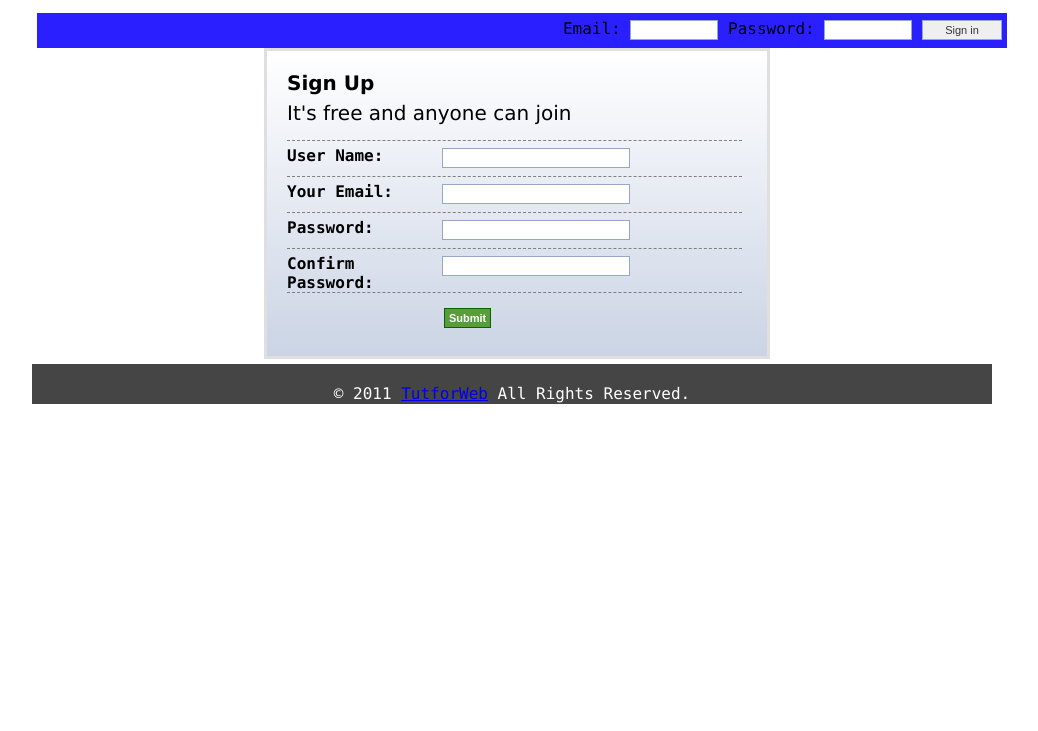
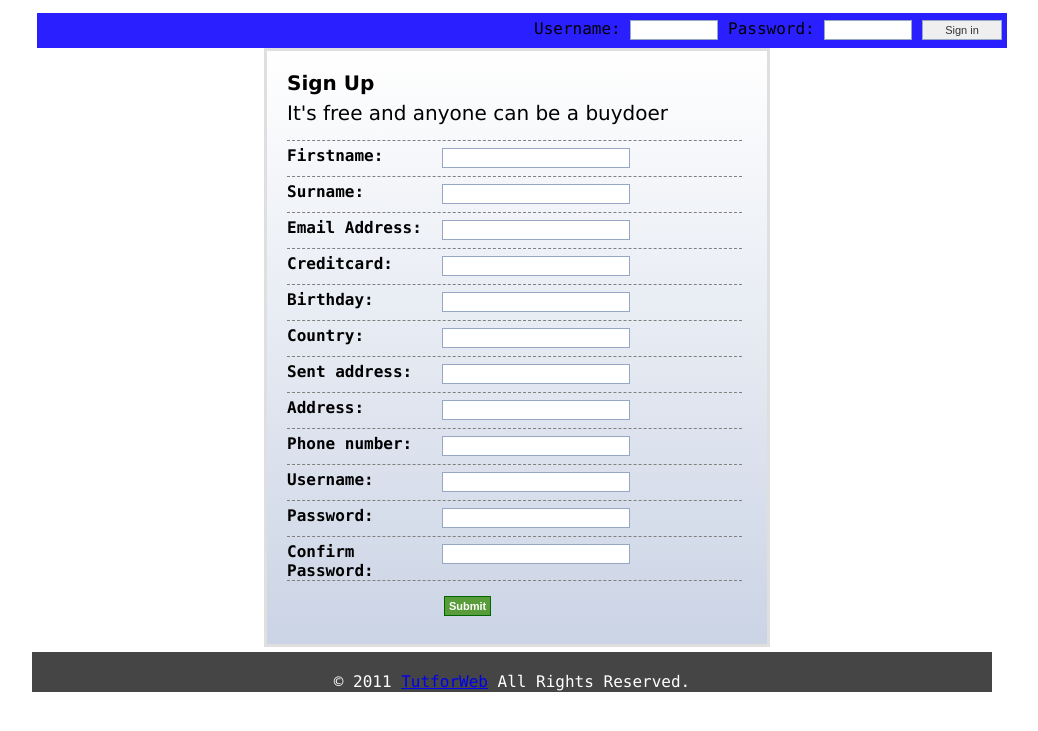
Before and after one commit to rainaz/buydo, a CodeIgniter app: page /buydo/index.php/user/index in a window 1280 px wide. Shown: the top 731 px of the page, without its empty margins (128-1166 px from the left). Run offline with CodeIgniter, Linux system fonts and the light colour scheme.

Commit message:
sendEmail, login,register controller and model

```diff
--- a/application/controllers/user.php
+++ b/application/controllers/user.php
@@ -27,10 +27,10 @@ class User extends CI_Controller{
  }
  public function login()
  {
-  $email=$this->input->post('email');
-  $password=md5($this->input->post('pass'));
+  $username=$this->input->post('username');
+  $password=md5($this->input->post('password'));
 
-  $result=$this->user_model->login($email,$password);
+  $result=$this->user_model->login($username,$password);
   if($result) $this->welcome();
   else        $this->index();
  }
@@ -46,9 +46,9 @@ class User extends CI_Controller{
   $this->load->library('form_validation');
   // field name, error message, validation rules
   $this->form_validation->set_rules('user_name', 'User Name', 'trim|required|min_length[4]|xss_clean');
-  $this->form_validation->set_rules('email_address', 'Your Email', 'trim|required|valid_email');
-  $this->form_validation->set_rules('password', 'Password', 'trim|required|min_length[4]|max_length[32]');
-  $this->form_validation->set_rules('con_password', 'Password Confirmation', 'trim|required|matches[password]');
+//  $this->form_validation->set_rules('email_address', 'Your Email', 'trim|required|valid_email');
+//  $this->form_validation->set_rules('password', 'Password', 'trim|required|min_length[4]|max_length[32]');
+//  $this->form_validation->set_rules('con_password', 'Password Confirmation', 'trim|required|matches[password]');
 
   if($this->form_validation->run() == FALSE)
   {
--- a/application/models/user_model.php
+++ b/application/models/user_model.php
@@ -1,22 +1,137 @@
 <?php if ( ! defined('BASEPATH')) exit('No direct script access allowed');
 class User_model extends CI_Model {
+
+    private $attributes = "user_id, name, surname, email, creditcard, birthday, country,sent_address,address,
+    username, password, phone_no,start_banned, banned_duration, banned_reason, penalty_count";
+
+
+
  public function __construct()
  {
   parent::__construct();
  }
- function login($email,$password)
+  public function test(){
+    $query = $this->db->query("SELECT * FROM users");
+    return $query->result();
+  }
+
+  public function addUser($name, $surname, $email, $creditcard, $birthday, $country
+    , $sentAddress, $address, $username, $password, $phoneNo
+    , $bannedby, $startBanned, $bannedDuration, $bannedReason, $penaltyCount){
+    $lastrow = $this->db->insert_id();
+    $insvalue = "('".$lastrow."', '".
+      $name."', '".
+      $surname."', '".
+      $email."', '".
+      $creditcard."', '".
+      $birthday."', '".
+      $country."', '".
+      $sentAddress."', '".
+      $address."', '".
+      $username."', '".
+      $password."', '".
+      $phoneNo."', '".
+      $startBanned."', '".
+      $bannedDuration."', '".
+      $bannedReason."', '".
+      $penaltyCount."')";
+    $sql = "INSERT INTO users ($this->attributes) values ".$insvalue;
+
+    if(verifyUserExistByEmail($email))
+      $query = $this->db->query($sql);
+
+    if($query > 0){
+      return true;
+    }
+    return false;
+
+  }
+    public function isAuthenValid($username, $password){
+    $query = $this->db->query("SELECT `user_id` FROM `users` WHERE `username`='".$username."' AND `password`='".sha1($password)."';");
+    if($query->num_rows() !=1 )
+      return false;
+    else
+      return $query->first_row()->user_id;
+  }
+
+  public function verifyUserExistByEmail($email){
+    $sql = "SELECT user_id FROM users WHERE email = "."'".$email."'";
+    $query = $this->db->query($sql);
+    if($query > 0){
+      return true;
+    }
+    return false;
+  }
+
+
+
+  public function getLastRow(){
+    return $this->db->insert_id();
+  }
+
+  public function getUserIDByEmail($email){
+    $query = $this->db->query("SELECT user_id FROM users WHERE email = '".$email."'");
+    if($query->num_rows() > 0){
+      return $query->row()->user_id;
+    }
+    return false;
+  }
+
+  public function getUserByUserID($id){
+    $query = $this->db->query("SELECT $this->attributes FROM users WHERE user_id = '".$id."'");
+    if($query->num_rows() > 0){
+      return $query->row();
+    }
+    return false;
+  }
+
+  public function setNameByUserID($id, $nname){
+    $sql = "UPDATE users SET name = "."'".$nname."'"."WHERE user_id = "."'".$id."'";
+    $query = $this->db->query($sql);
+    if($query > 0) return true;
+    return false;
+  }
+
+  public function setSurnameByUserID($id, $nsurname){
+    $sql = "UPDATE users SET surname = "."'".$nsurname."'"."WHERE user_id = "."'".$id."'";
+    $query = $this->db->query($sql);
+    if($query > 0) return true;
+    return false;
+  }
+
+
+  public function manageProfileByUserID($id,$name,$surname,$sentAddress,$address,$country,$email,$phoneNo,$creditcard,$password){
+
+    //null concern if null -> don't update or update using old data
+    $sql = "UPDATE users
+        SET name = "."'".$name."',
+        surname = "."'".$surname."',
+        sent_address = "."'".$sentAddress."',
+        address = "."'".$address."',
+        country = "."'".$country."',
+        email = "."'".$email."',
+        phone_no = "."'".$phoneNo."',
+        creditcard = "."'".$creditcard."',
+        password = "."'".$password.".'
+        WHERE user_id = "."'".$id."'";
+
+    $query = $this->db->query($sql);
+  }
+
+
+ function login($username,$password)
  {
-  $this->db->where("email",$email);
+    $this->db->where("username",$username);
    $this->db->where("password",$password);
 
-  $query=$this->db->get("user2");
+   $query=$this->db->get("users");
   if($query->num_rows()>0)
    {
        foreach($query->result() as $rows)
      {
         //add all data to session
        $newdata = array(
-      'user_id'  => $rows->id,
+        'user_id'  => $rows->user_id,
        'user_name'  => $rows->username,
        'user_email'    => $rows->email,
        'logged_in'  => TRUE,
@@ -27,14 +142,28 @@ class User_model extends CI_Model {
   }
   return false;
  }
+
+
  public function add_user()
  {
   $data=array(
-    'username'=>$this->input->post('user_name'),
-    'email'=>$this->input->post('email_address'),
-    'password'=>md5($this->input->post('password'))
+    'name'=>$this->input->post('name'),
+    'surname'=>$this->input->post('surname'),
+    'email'=>$this->input->post('email'),
+    'creditcard'=>$this->input->post('creditcard'),
+    'birthday'=>$this->input->post('birthday'),
+    'country'=>$this->input->post('country'),
+    'sent_address'=>$this->input->post('sent_address'),
+    'address'=>$this->input->post('address'),
+    'username'=>$this->input->post('username'),
+    'password'=>md5($this->input->post('password')),
+     'phone_no'=>$this->input->post('phone_no'),
+     'start_banned'=>$this->input->post('start_banned'),
+     'banned_duration'=>$this->input->post('banned_duration'),
+     'banned_reason'=>$this->input->post('banned_reason'),
+     'penalty_count'=>$this->input->post('penalty_count'),
   );
-  $this->db->insert('user2',$data);
+  $this->db->insert('users',$data);
  }
 }
 ?>
--- a/application/views/registration_view.php
+++ b/application/views/registration_view.php
@@ -2,27 +2,82 @@
 <div class="signup_wrap">
 <div class="signin_form">
  <?php echo form_open("user/login"); ?>
-  <label for="email">Email:</label>
-  <input type="text" id="email" name="email" value="" />
+
+  <label for="username">Username:</label>
+  <input type="text" id="username" name="username" value="" />
   <label for="password">Password:</label>
-  <input type="password" id="pass" name="pass" value="" />
+  <input type="password" id="password" name="password" value="" />
   <input type="submit" class="" value="Sign in" />
+
  <?php echo form_close(); ?>
 </div><!--<div class="signin_form">-->
 </div><!--<div class="signup_wrap">-->
 <div class="reg_form">
 <div class="form_title">Sign Up</div>
-<div class="form_sub_title">It's free and anyone can join</div>
+<div class="form_sub_title">It's free and anyone can be a buydoer</div>
  <?php echo validation_errors('<p class="error">'); ?>
  <?php echo form_open("user/registration"); ?>
-  <p>
-  <label for="user_name">User Name:</label>
-  <input type="text" id="user_name" name="user_name" value="<?php echo set_value('user_name'); ?>" />
+
+
+
+<!--    'name'=>$this->input->post('name'),
+   'surname'=>$this->input->post('surname'),
+    'email'=>$this->input->post('email'),
+    'creditcard'=>$this->input->post('creditcard'),
+    'birthday'=>$this->input->post('birthday'),
+    'country'=>$this->input->post('country'),
+    'sent_address'=>$this->input->post('sent_address'),
+    'address'=>$this->input->post('address'),
+    'username'=>$this->input->post('username'),
+    'password'=>md5($this->input->post('password')),
+     'phone_no'=>$this->input->post('phone_no'),
+     'start_banned'=>$this->input->post('start_banned'),
+     'banned_duration'=>$this->input->post('banned_duration'),
+     'banned_reason'=>$this->input->post('banned_reason'),
+     'penalty_count'=>$this->input->post('penalty_count'), -->
+
+ <p>
+  <label for="name">Firstname:</label>
+  <input type="text" id="name" name="name" value="<?php echo set_value('name'); ?>" />
+  </p>
+   <p>
+  <label for="surname">Surname:</label>
+  <input type="text" id="surname" name="surname" value="<?php echo set_value('surname'); ?>" />
+  </p>
+   <p>
+  <label for="email_address">Email Address:</label>
+  <input type="text" id="email" name="email" value="<?php echo set_value('email'); ?>" />
+  </p>
+   <p>
+  <label for="creditcard">Creditcard:</label>
+  <input type="text" id="creditcard" name="creditcard" value="<?php echo set_value('creditcard'); ?>" />
   </p>
   <p>
-  <label for="email_address">Your Email:</label>
-  <input type="text" id="email_address" name="email_address" value="<?php echo set_value('email_address'); ?>" />
+  <label for="birthday">Birthday:</label>
+  <input type="text" id="birthday" name="birthday" value="<?php echo set_value('birthday'); ?>" />
   </p>
+  <p>
+  <label for="country">Country:</label>
+  <input type="text" id="country" name="country" value="<?php echo set_value('country'); ?>" />
+  </p>
+   <p>
+  <label for="sent_address">Sent address:</label>
+  <input type="text" id="sent_address" name="sent_address" value="<?php echo set_value('sent_address'); ?>" />
+  </p>
+     <p>
+  <label for="address">Address:</label>
+  <input type="text" id="address" name="address" value="<?php echo set_value('address'); ?>" />
+  </p>
+       <p>
+  <label for="phone_no">Phone number:</label>
+  <input type="text" id="phone_no" name="phone_no" value="<?php echo set_value('phone_no'); ?>" />
+  </p>
+
+   <p>
+  <label for="username">Username:</label>
+  <input type="text" id="username" name="username" value="<?php echo set_value('username'); ?>" />
+  </p>
+
   <p>
   <label for="password">Password:</label>
   <input type="password" id="password" name="password" value="<?php echo set_value('password'); ?>" />
```
Also changed, not shown: application/controllers/vc.php (+31 -0 lines), application/models/user_modelatatata.php (deleted, +0 -129 lines). Lines whose indentation alone changed are shown as unchanged.
